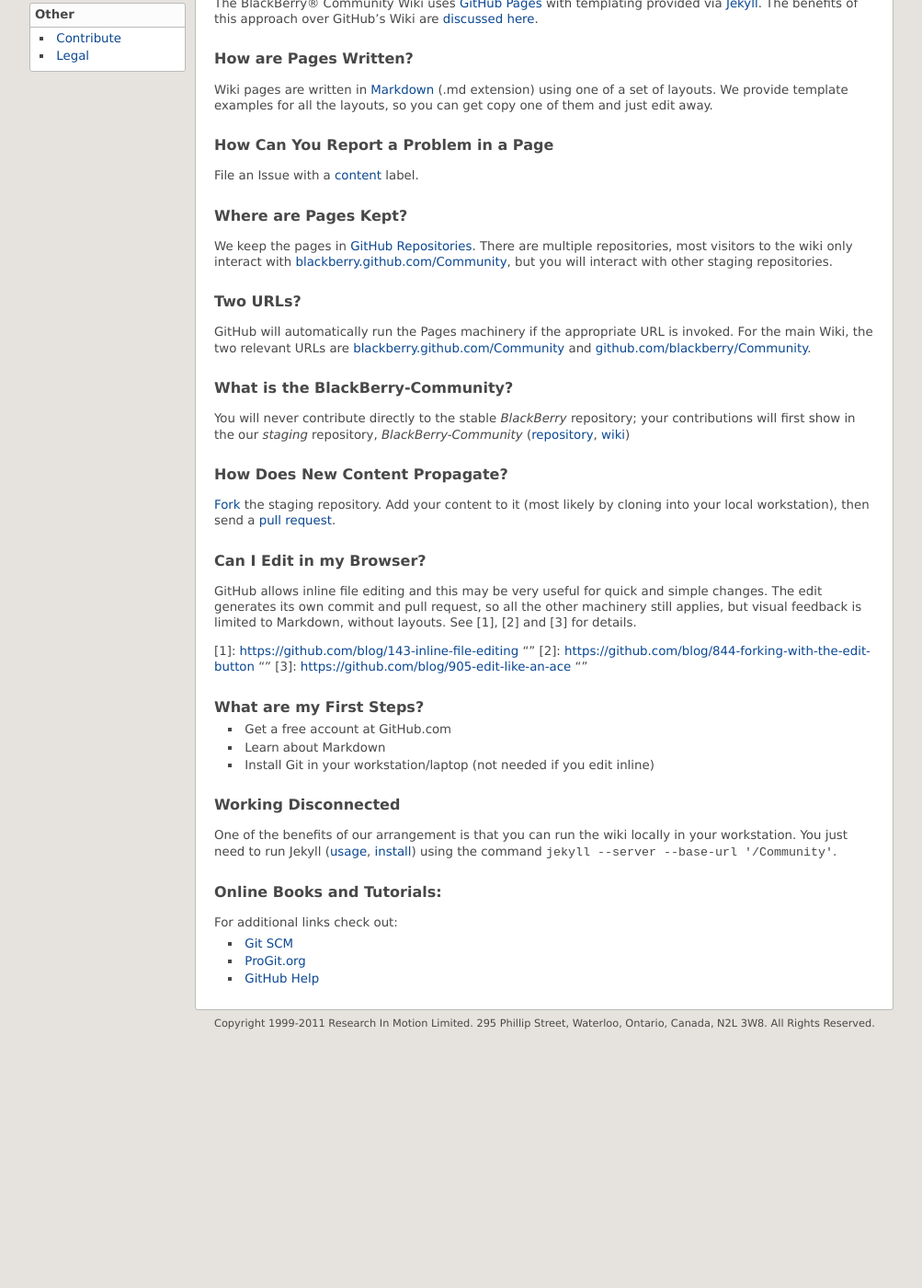
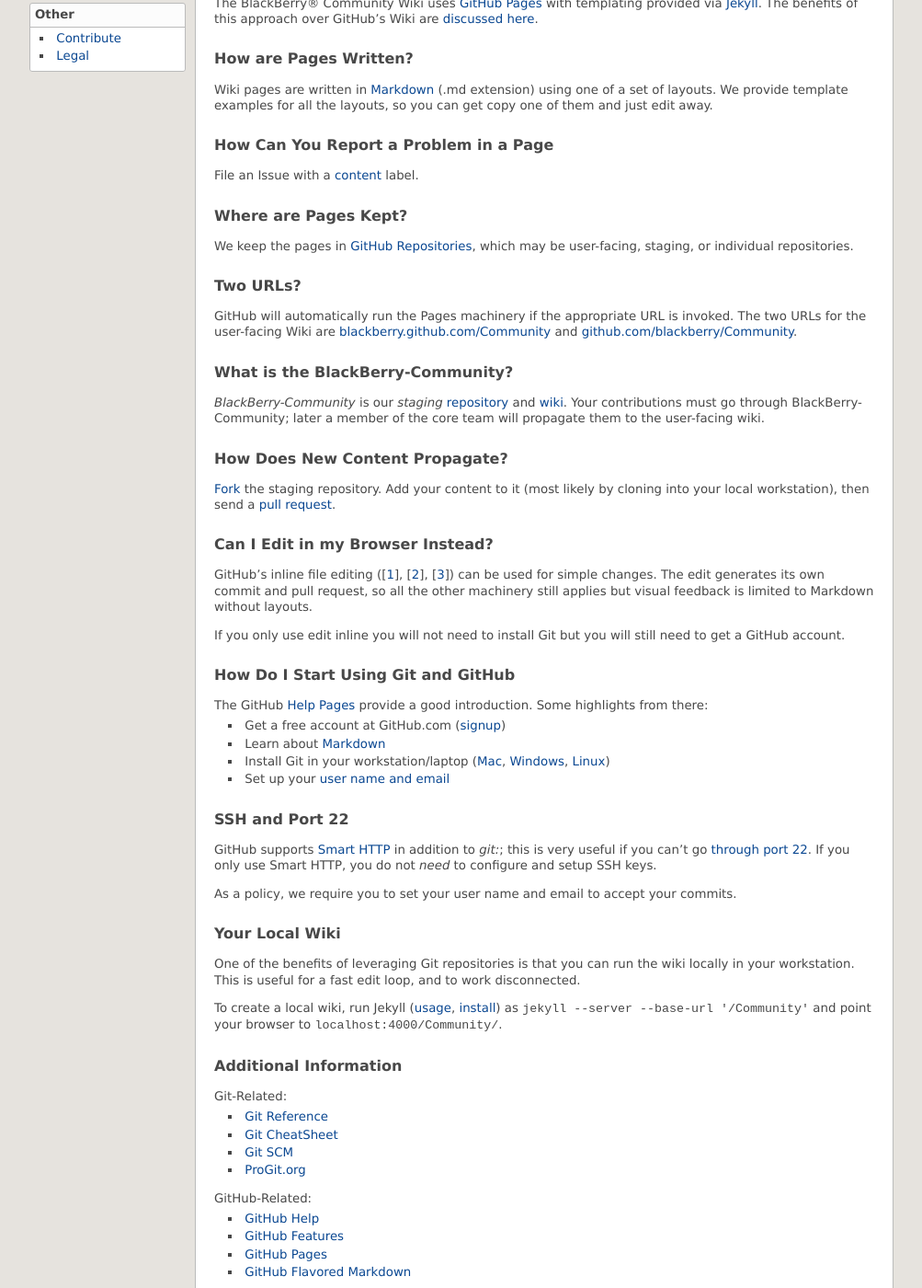
Before and after one commit to blackberry/Community, a Jekyll site: the page built from other/QuickStart.md, in a window 1280 px wide and 1400 px high, scrolled down 317 px. Shown: the whole window at 92% size, without its empty margins (138-1141 px from the left). Built offline with Jekyll 4.4.1, drawn with Linux system fonts in a browser that asks for light colours; before the commit the page ends 1448 px from its top, so only the background shows below that.

Commit message:
Refined Contribute and QuickStart pages

```diff
--- a/other/QuickStart.md
+++ b/other/QuickStart.md
@@ -35,59 +35,83 @@
 
 ### Where are Pages Kept?
 
-We keep the pages in [GitHub Repositories](http://help.github.com/create-a-repo/).  There are multiple repositories,
-most visitors to the wiki only interact with [blackberry.github.com/Community](http://blackberry.github.com/Community),
-but you will interact with other staging repositories.
+We keep the pages in [GitHub Repositories](http://help.github.com/create-a-repo/),
+which may be user-facing, staging, or individual repositories.
 
 ### Two URLs?
 
-GitHub will automatically run the Pages machinery if the appropriate URL is invoked.  For the main Wiki, the two
-relevant URLs are
+GitHub will automatically run the Pages machinery if the appropriate URL is invoked.
+The two URLs for the user-facing Wiki are
 [blackberry.github.com/Community](http://blackberry.github.com/Community)
 and [github.com/blackberry/Community](https://github.com/blackberry/Community).
 
 ### What is the BlackBerry-Community?
 
-You will never contribute directly to the stable *BlackBerry* repository;
-your contributions will first show in the
-our *staging* repository,
-*BlackBerry-Community*
-([repository](https://github.com/blackberry-community/Community),
-[wiki](http://blackberry-community.github.com/Community))
+*BlackBerry-Community* is our *staging*
+[repository](https://github.com/blackberry-community/Community)
+and [wiki](http://blackberry-community.github.com/Community).
+Your contributions must go through BlackBerry-Community;
+later a member of the core team will propagate them to the user-facing wiki.
 
 ### How Does New Content Propagate?
 
 [Fork](http://help.github.com/fork-a-repo/) the staging repository.  Add your content to it (most likely
 by cloning into your local workstation), then send a [pull request](http://help.github.com/send-pull-requests/).
 
-### Can I Edit in my Browser?
+### Can I Edit in my Browser Instead?
 
-GitHub allows inline file editing and this may be very useful for quick and simple changes.
-The edit generates its own commit and pull request, so all the other machinery still applies,
-but visual feedback is limited to Markdown, without layouts.
-See [1], [2] and [3] for details.
+GitHub's inline file editing (\[[1]\], \[[2]\], \[[3]\]) can be used for simple changes.
+The edit generates its own commit and pull request, so all the other machinery still applies
+but visual feedback is limited to Markdown without layouts.
 
-[1]: <https://github.com/blog/143-inline-file-editing> ""
-[2]: <https://github.com/blog/844-forking-with-the-edit-button> ""
-[3]: <https://github.com/blog/905-edit-like-an-ace> ""
+[1]: <https://github.com/blog/143-inline-file-editing> "Inline File Editing"
+[2]: <https://github.com/blog/844-forking-with-the-edit-button> "Forking with the Edit Button"
+[3]: <https://github.com/blog/905-edit-like-an-ace> "Edit Like an Ace"
 
-### What are my First Steps?
+If you only use edit inline you will not need to install Git
+but you will still need to get a GitHub account.
 
-* Get a free account at GitHub.com
-* Learn about Markdown
-* Install Git in your workstation/laptop (not needed if you edit inline)
+### How Do I Start Using Git and GitHub
 
-### Working Disconnected
+The GitHub [Help Pages](http://help.github.com) provide a good introduction.  Some highlights from there:
 
-One of the benefits of our arrangement is that you can run the wiki locally in your workstation.
-You just need to run Jekyll
+* Get a free account at GitHub.com ([signup](https://github.com/plans))
+* Learn about [Markdown](http://github.github.com/github-flavored-markdown/)
+* Install Git in your workstation/laptop ([Mac](http://help.github.com/mac-set-up-git/),
+[Windows](http://help.github.com/win-set-up-git),
+[Linux](http://help.github.com/linux-set-up-git))
+* Set up your [user name and email](http://help.github.com/set-your-user-name-email-and-github-token/)
+
+### SSH and Port 22
+
+GitHub supports [Smart HTTP](https://github.com/blog/642-smart-http-support) in addition to _git:_;
+this is very useful if you can't go [through port 22](http://help.github.com/ssh-issues/).
+If you only use Smart HTTP, you do not _need_ to configure and setup SSH keys.
+
+As a policy, we require you to set your user name and email to accept your commits.
+
+### Your Local Wiki
+
+One of the benefits of leveraging Git repositories
+is that you can run the wiki locally in your workstation.
+This is useful for a fast edit loop, and to work disconnected.
+
+To create a local wiki, run Jekyll
 ([usage](https://github.com/mojombo/jekyll/wiki/Usage),
 [install](https://github.com/mojombo/jekyll/wiki/Install/2ac4260c25de04e9215573c3424bd6ecdcdae9ef))
-using the command <code>jekyll --server --base-url '/Community'</code>.
+as <code>jekyll --server --base-url '/Community'</code> and point your browser to
+<code>localhost:4000/Community/</code>.
 
-### Online Books and Tutorials:
+### Additional Information
 
-For additional links check out:
+Git-Related:
+ * [Git Reference](http://gitref.org/)
+ * [Git CheatSheet](http://help.github.com/git-cheat-sheets/)
  * [Git SCM](http://git-scm.com)
  * [ProGit.org](http://progit.org)
+
+GitHub-Related:
  * [GitHub Help](http://help.github.com/)
+ * [GitHub Features](http://github.com/features)
+ * [GitHub Pages](http://help.github.com/pages/)
+ * [GitHub Flavored Markdown](http://github.github.com/github-flavored-markdown/)
```
Also changed, not shown: other/Contribute.md (+10 -7 lines).
